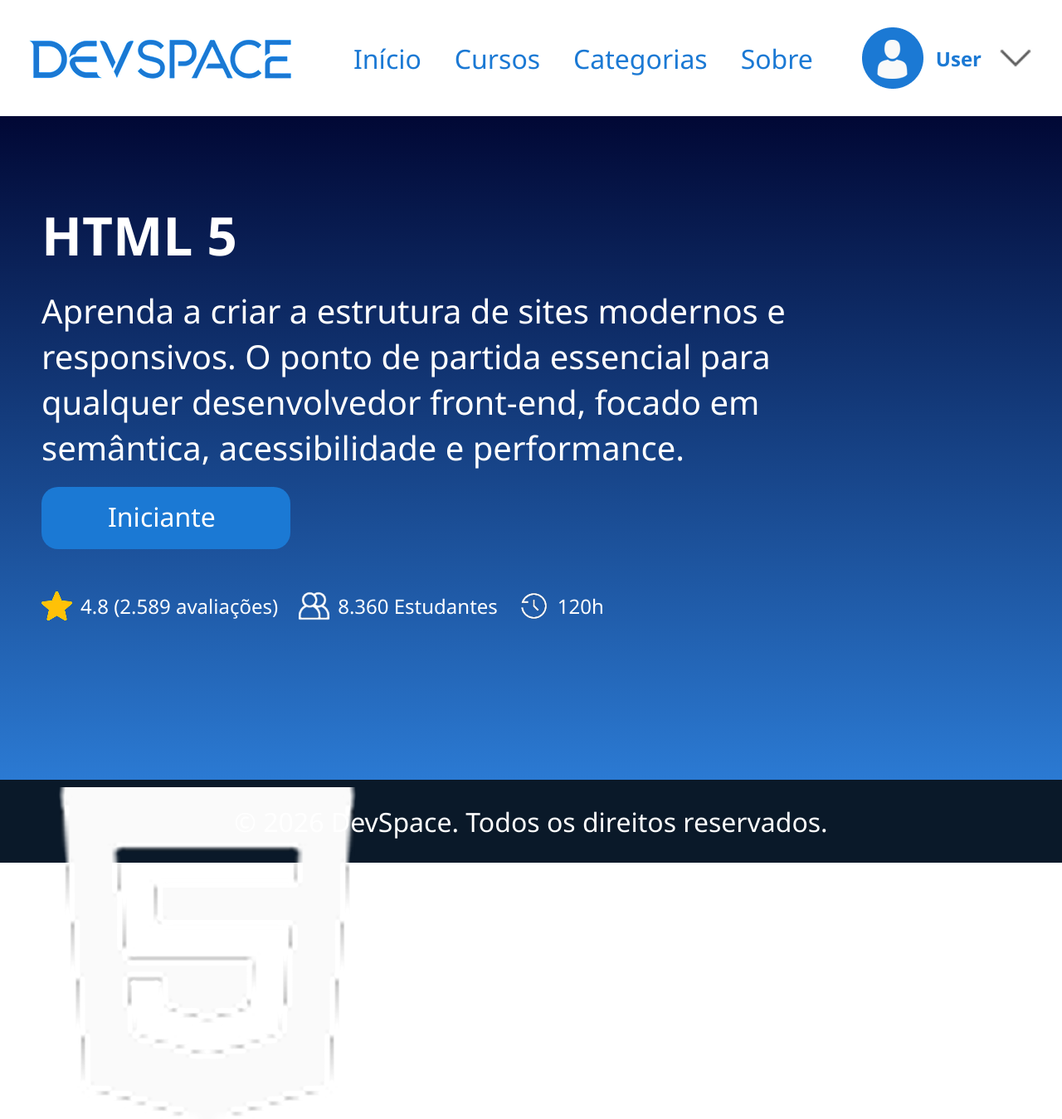
After one commit to guilhermesaul/PROJETO1-PSI, a Flask app: page /cursos/html5 in a window 1280 px wide. The commit adds this page. Shown: the whole page at 83% size. Run offline with Flask 3, Linux system fonts and the light colour scheme.

Commit message:
pagina do curso html 5 finalizada (html e css)

```diff
--- a/app.py
+++ b/app.py
@@ -12,3 +12,7 @@ def cadastro():
 @app.route('/home', methods = ['post'])
 def home():
     return render_template('home.html')
+
+@app.route('/cursos/html5')
+def html5():
+    return render_template('cursos/html5.html')
--- a/static/css/styles.css
+++ b/static/css/styles.css
@@ -32,14 +32,14 @@ header {
   a {
     text-decoration: none;
     font-size: 32px;
-    color: #1B79D4;
+    color: #1b79d4;
   }
 
   #user {
     display: flex;
     align-items: center;
     gap: 15px;
-    color: #1B79D4;
+    color: #1b79d4;
   }
 }
 
@@ -173,13 +173,78 @@ section {
   }
 }
 
+#main-cursos {
+  display: flex;
+  flex-flow: row wrap;
+  gap: 200px;
+  background: linear-gradient(#010835, #2b7ad3);
+  color: white;
+  height: 800px;
+  padding: 100px 50px;
+
+
+  #img-tecnologia {
+    width: 400px;
+    height: 400px;
+  }
+
+  .conteudo-cursos {
+    display: flex;
+    flex-direction: column;
+    justify-content: space-between;
+    gap: 50px;
+    width: 940px;
+    height: fit-content;
+
+    .texto-cursos {
+      display: flex;
+      flex-direction: column;
+      gap: 20px;
+
+      h1 {
+        font-size: 64px;
+      }
+
+      p {
+        font-size: 40px;
+      }
+
+      span {
+        display: block;
+        background-color: #1b79d4;
+        width: 300px;
+        height: 75px;
+        padding: 14px 80px;
+        border-radius: 20px;
+        font-size: 32px;
+        font-weight: normal;
+      }
+    }
+
+    .estatisticas {
+      display: flex;
+      align-items: center;
+      gap: 25px;
+
+      .estatistica {
+        display: flex;
+        align-items: center;
+        gap: 10px;
+        font-size: 24px;
+        font-weight: normal;
+      }
+    }
+  }
+
+}
+
 footer {
   display: flex;
   justify-content: center;
   align-items: center;
   width: 100%;
   height: 100px;
-  background-color: #0A1929;
+  background-color: #0a1929;
   color: white;
   font-size: 32px;
 }
--- /dev/null
+++ b/templates/cursos/html5.html
@@ -0,0 +1,35 @@
+{% extends "base.html" %}
+
+{% block title %}
+    Curso HTML5
+{% endblock %}
+
+{% block content %}
+    <main id="main-cursos">
+        <div class="conteudo-cursos">
+            <div class="texto-cursos">
+
+                <h1>HTML 5</h1>
+                <p>
+                    Aprenda a criar a estrutura de sites modernos e responsivos. O ponto de partida essencial para qualquer desenvolvedor front-end, focado em semântica, acessibilidade e performance.
+                </p>
+                <span>Iniciante</span>
+            </div>
+            <div class="estatisticas">
+                <div class="estatistica">
+                    <img src="{{url_for('static', filename='imgs/estrela.png')}}" alt="Estrela">
+                    <p>4.8 (2.589 avaliações)</p>
+                </div>
+                <div class="estatistica">
+                    <img src="{{url_for('static', filename='imgs/estudantes.png')}}" alt="Estudantes">
+                    <p>8.360 Estudantes</p>
+                </div>
+                <div class="estatistica">
+                    <img src="{{url_for('static', filename='imgs/tempo.png')}}" alt="Tempo">
+                    <p>120h</p>
+                </div>
+            </div>
+        </div>
+        <img src="{{url_for('static', filename='imgs/html5.png')}}" alt="HTML 5" id="img-tecnologia">
+    </main>
+{% endblock %}
```
Also changed, not shown: static/imgs/estrela.png (added), static/imgs/estudantes.png (added), static/imgs/html5.png (added), static/imgs/tempo.png (added).
